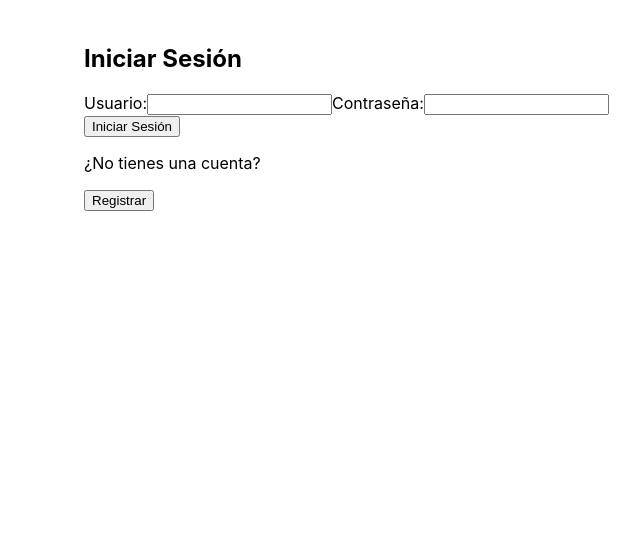
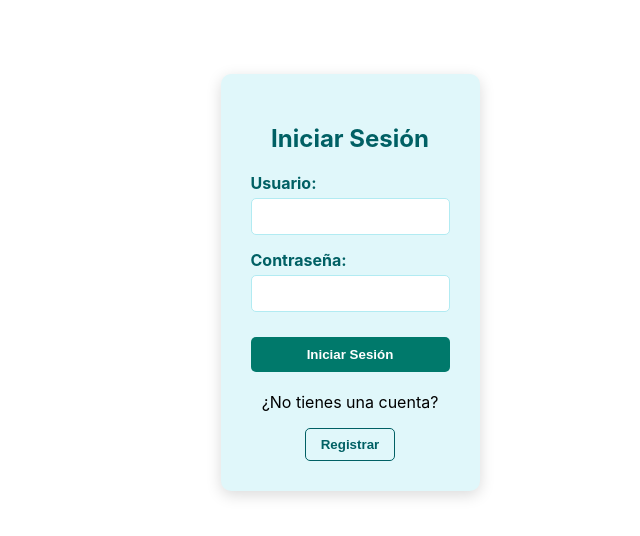
Before and after one commit to RustH3d/relojangulr3, an Angular app: page /login in a window 1280 px wide. Shown: the top 536 px of the page, without its empty margins (640-1280 px from the left). Built offline with nearby package versions, Linux system fonts and the light colour scheme.

Commit message:
Estilos del login y el registro agregados

```diff
--- a/src/app/login/login.component.css
+++ b/src/app/login/login.component.css
@@ -0,0 +1,79 @@
+/* src/app/login/login.component.css */
+.login-container {
+    max-width: 400px;
+    margin: 50px auto;
+    padding: 30px;
+    background-color: #e0f7fa; /* Azul claro */
+    border-radius: 10px;
+    box-shadow: 0 4px 15px rgba(0, 0, 0, 0.15); /* Sombra para darle profundidad */
+  }
+
+  h2 {
+    text-align: center;
+    color: #006064; /* Azul petróleo */
+    margin-bottom: 20px;
+  }
+
+  form {
+    display: flex;
+    flex-direction: column;
+  }
+
+  label {
+    margin-bottom: 5px;
+    color: #006064; /* Azul petróleo */
+    font-weight: bold;
+  }
+
+  input[type="text"],
+  input[type="password"] {
+    padding: 10px;
+    margin-bottom: 15px;
+    border: 1px solid #b2ebf2; /* Borde azul claro */
+    border-radius: 5px;
+    background-color: #ffffff; /* Blanco */
+  }
+
+  input[type="text"]:focus,
+  input[type="password"]:focus {
+    border-color: #00acc1; /* Azul más intenso */
+    outline: none;
+    box-shadow: 0 0 5px #00acc1;
+  }
+
+  button[type="submit"] {
+    padding: 10px;
+    background-color: #00796b; /* Verde azulado */
+    color: #ffffff; /* Blanco */
+    border: none;
+    border-radius: 5px;
+    cursor: pointer;
+    font-weight: bold;
+    transition: background-color 0.3s;
+    margin-top: 10px;
+  }
+
+  button[type="submit"]:hover {
+    background-color: #004d40; /* Verde azulado más oscuro */
+  }
+
+  .register-link {
+    margin-top: 20px; /* Espacio adicional encima */
+    text-align: center;
+  }
+
+  .register-button {
+    background-color: transparent;
+    color: #006064; /* Azul petróleo */
+    border: 1px solid #006064;
+    padding: 8px 15px;
+    border-radius: 5px;
+    cursor: pointer;
+    font-weight: bold;
+    transition: background-color 0.3s, color 0.3s;
+  }
+
+  .register-button:hover {
+    background-color: #006064; /* Azul petróleo */
+    color: #ffffff; /* Blanco */
+  }
--- a/src/app/register/register.component.css
+++ b/src/app/register/register.component.css
@@ -0,0 +1,85 @@
+/* src/app/register/register.component.css */
+.register-container {
+    max-width: 400px;
+    margin: 50px auto;
+    padding: 30px; /* Espacio adicional */
+    background-color: #e0f7fa; /* Azul claro */
+    border-radius: 10px;
+    box-shadow: 0 4px 15px rgba(0, 0, 0, 0.15); /* Sombra más notable */
+  }
+
+  form {
+    display: flex;
+    flex-direction: column;
+  }
+
+  label {
+    margin-bottom: 5px;
+    color: #006064; /* Azul petróleo */
+    font-weight: bold;
+  }
+
+  input[type="text"],
+  input[type="password"] {
+    padding: 10px;
+    margin-bottom: 15px;
+    border: 1px solid #b2ebf2; /* Borde azul claro */
+    border-radius: 5px;
+    background-color: #ffffff; /* Blanco */
+  }
+
+  input[type="text"]:focus,
+  input[type="password"]:focus {
+    border-color: #00acc1; /* Azul más intenso */
+    outline: none;
+    box-shadow: 0 0 5px #00acc1;
+  }
+
+  button {
+    padding: 10px;
+    background-color: #00796b; /* Verde azulado */
+    color: #ffffff; /* Blanco */
+    border: none;
+    border-radius: 5px;
+    cursor: pointer;
+    font-weight: bold;
+    transition: background-color 0.3s;
+    margin-bottom: 20px; /* Espacio extra */
+  }
+
+  button:hover {
+    background-color: #004d40; /* Verde azulado más oscuro */
+  }
+
+  .message {
+    margin-top: 10px;
+    padding: 10px;
+    border-radius: 5px;
+    text-align: center;
+  }
+
+  .message.error {
+    background-color: #ffcdd2; /* Rojo claro */
+    color: #c62828; /* Rojo oscuro */
+  }
+
+  .message.success {
+    background-color: #c8e6c9; /* Verde claro */
+    color: #2e7d32; /* Verde oscuro */
+  }
+
+  .go-to-login {
+    margin-top: 20px; /* Más espacio */
+    text-align: center;
+  }
+
+  .go-to-login a {
+    color: #006064; /* Azul petróleo */
+    text-decoration: none;
+    font-weight: bold;
+    transition: color 0.3s;
+  }
+
+  .go-to-login a:hover {
+    color: #00acc1; /* Azul más intenso */
+  }
--- a/src/app/register/register.component.html
+++ b/src/app/register/register.component.html
@@ -13,4 +13,6 @@
     <div *ngIf="message" [ngClass]="{'error-message': isError, 'success-message': !isError}">
         {{ message }}
     </div>
+
+    <button (click)="goToLogin()">Volver al login</button>
 </div>
--- a/src/app/register/register.component.ts
+++ b/src/app/register/register.component.ts
@@ -2,13 +2,15 @@ import { Component } from '@angular/core';
 import { AuthService } from '../../servicees/auth.service';
 import { FormsModule } from '@angular/forms';
 import { CommonModule } from '@angular/common';
+import { Router } from '@angular/router';
+import { HttpClientModule } from '@angular/common/http';
 
 @Component({
   selector: 'app-register',
   templateUrl: './register.component.html',
   styleUrls: ['./register.component.css'],
-    standalone: true, // Asegúrate de que esté definido como standalone si es necesario
-    imports: [FormsModule, CommonModule] // Aquí importas FormsModule
+  standalone: true,
+  imports: [FormsModule, CommonModule]
 })
 export class RegisterComponent {
   username: string = '';
@@ -16,16 +18,23 @@ export class RegisterComponent {
   message: string = '';
   isError: boolean = false;
 
-    constructor(private authService: AuthService) {}
+  constructor(private authService: AuthService, private router: Router) {}
 
   register() {
+    // Verifica si el nombre de usuario o la contraseña solo contienen espacios
+    if (this.username.trim() === '' || this.password.trim() === '') {
+      this.message = 'El nombre de usuario y la contraseña no pueden contener solo espacios';
+      this.isError = true;
+      return;
+    }
+
     this.authService.register(this.username, this.password).subscribe({
-          next: (response) => {
-            this.message = response.message; // Accede al mensaje
+      next: (response: any) => {
+        this.message = response?.message || 'Registro exitoso';
         this.isError = false;
         // Redirige o realiza otra acción después del registro exitoso
       },
-          error: (error) => {
+      error: (error: any) => {
         console.error('Error al registrar:', error);
         this.message = error.error?.error || 'Error en el registro';
         this.isError = true;
@@ -33,4 +42,8 @@ export class RegisterComponent {
     });
   }
 
+  // Método para redirigir al login
+  goToLogin() {
+    this.router.navigate(['/login']);
   }
+}
```
Lines whose indentation alone changed are shown as unchanged.
